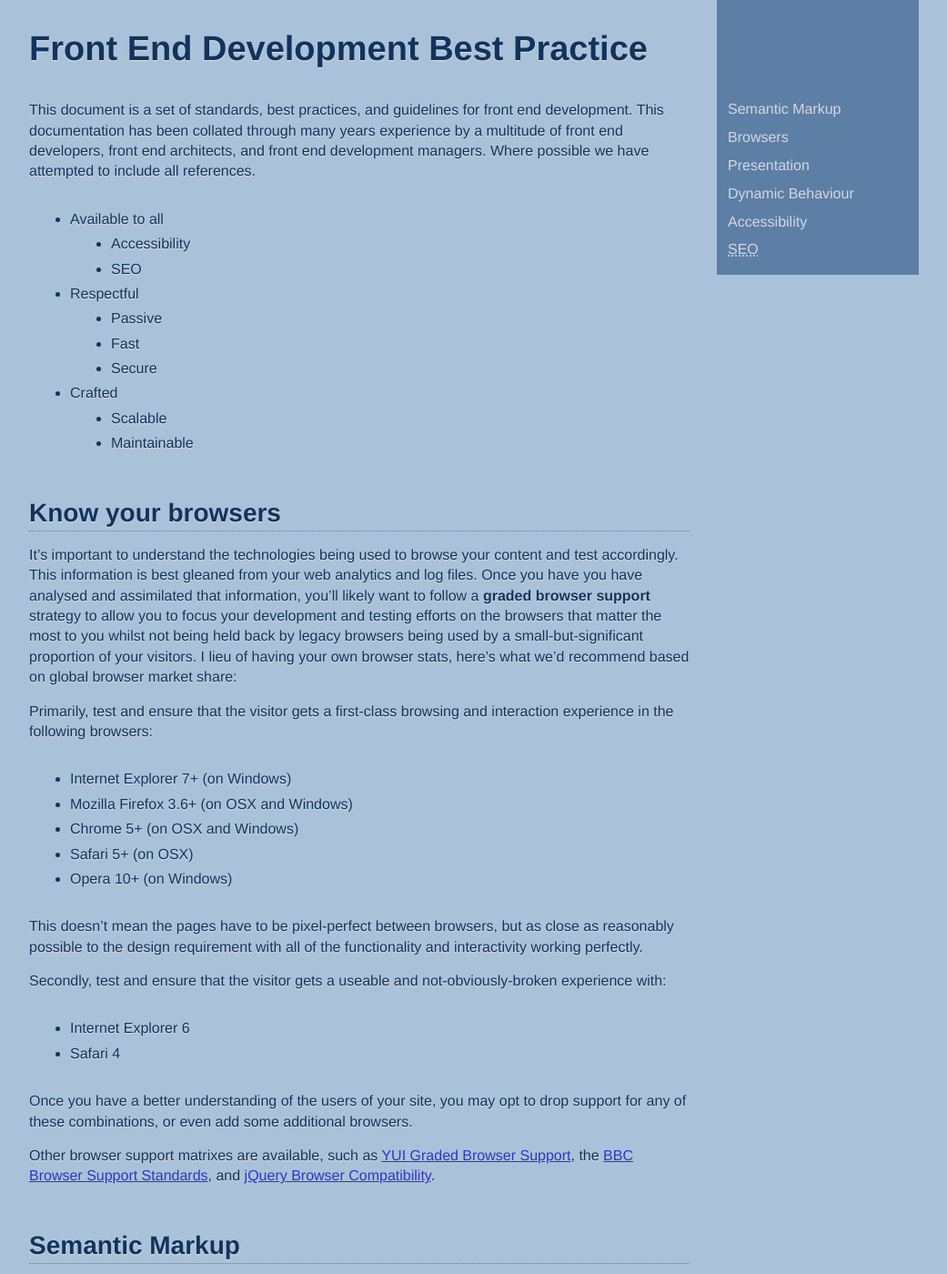
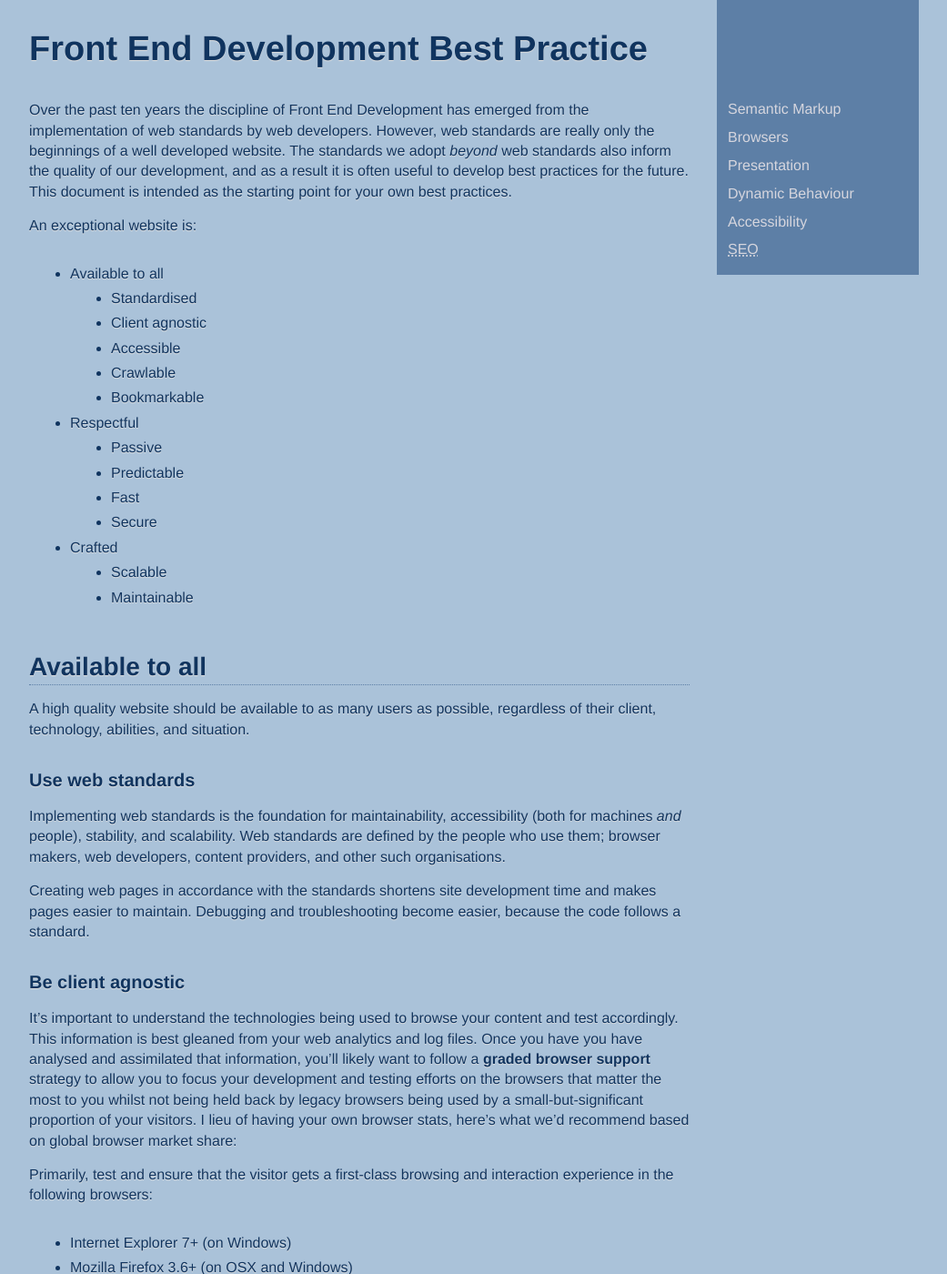
Before and after one commit to nefarioustim/front-end-development-best-practice, a Jekyll site: the page built from index.md, in a window 1280 px wide and 1400 px high. Shown: the whole window at 91% size, without its empty margins (119-1160 px from the left). Built offline with Jekyll 4.4.1, drawn with Linux system fonts in a browser that asks for light colours; Markdown is read by kramdown in place of the engine named in the settings.

Commit message:
Rearranging content to conform to ideals.

```diff
--- a/index.md
+++ b/index.md
@@ -6,23 +6,36 @@ layout:     index
 Front End Development Best Practice
 ===================================
 
-This document is a set of standards, best practices, and guidelines for front
-end development. This documentation has been collated through many years
-experience by a multitude of front end developers, front end architects, and
-front end development managers. Where possible we have attempted to include all references.
+Over the past ten years the discipline of Front End Development has emerged from the implementation of web standards by web developers. However, web standards are really only the beginnings of a well developed website. The standards we adopt _beyond_ web standards also inform the quality of our development, and as a result it is often useful to develop best practices for the future. This document is intended as the starting point for your own best practices.
+
+An exceptional website is:
 
 * Available to all
-    * Accessibility
-    * SEO
+    * Standardised
+    * Client agnostic
+    * Accessible
+    * Crawlable
+    * Bookmarkable
 * Respectful
     * Passive
+    * Predictable
     * Fast
     * Secure
 * Crafted
     * Scalable
     * Maintainable
 
-<h2 id="browsers">Know your browsers</h2>
+<h2 id="available-to-all">Available to all</h2>
+
+A high quality website should be available to as many users as possible, regardless of their client, technology, abilities, and situation.
+
+<h3 id="use-web-standards">Use web standards</h3>
+
+Implementing web standards is the foundation for maintainability, accessibility (both for machines _and_ people), stability, and scalability. Web standards are defined by the people who use them; browser makers, web developers, content providers, and other such organisations.
+
+Creating web pages in accordance with the standards shortens site development time and makes pages easier to maintain. Debugging and troubleshooting become easier, because the code follows a standard.
+
+<h3 id="client-agnostic">Be client agnostic</h3>
 
 It's important to understand the technologies being used to browse your content and test accordingly. This information is best gleaned from your web analytics and log files. Once you have you have analysed and assimilated that information, you'll likely want to follow a **graded browser support** strategy to allow you to focus your development and testing efforts on the browsers that matter the most to you whilst not being held back by legacy browsers being used by a small-but-significant proportion of your visitors. I lieu of having your own browser stats, here's what we'd recommend based on global browser market share:
 
```
